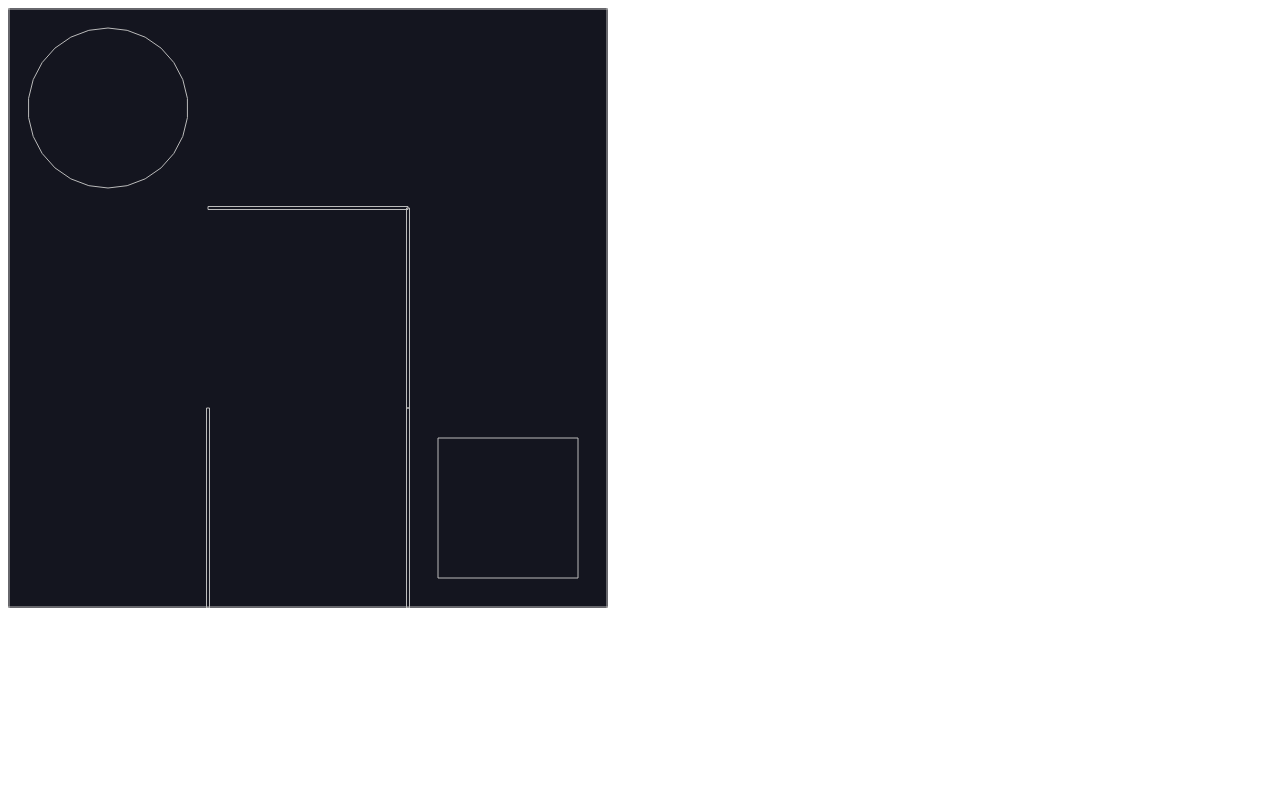
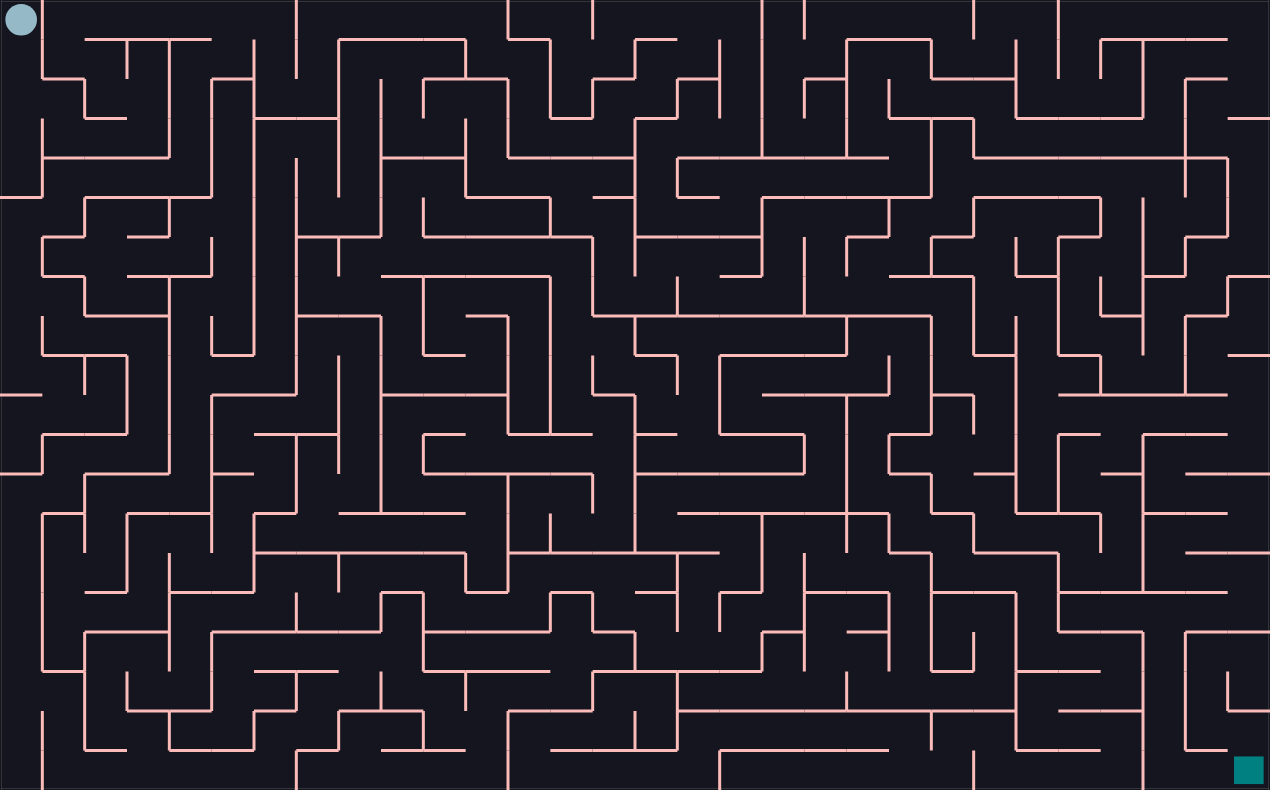
Before and after one commit to IlariaCallegari/Maze, a plain HTML site: page index.html in a window 1280 px wide. Drawn offline with nearby package versions, Linux system fonts and the light colour scheme; animation ran at ten frames a second.

Commit message:
refactor to adapt to screen width/lenght and add winning message

```diff
--- a/index.html
+++ b/index.html
@@ -4,12 +4,40 @@
     <meta charset="UTF-8">
     <meta name="viewport" content="width=device-width, initial-scale=1.0">
     <title>Maze</title>
+    <style>
+        body {
+            margin: 0;
+            position: absolute;
+        }
+
+        .hidden {
+            display: none;
+        }
+
+        h1 {
+            color: lightblue;
+            font-size: 5rem;
+            font-family: Arial, Helvetica, sans-serif;
+        }
+
+        .winner {
+            display: flex;
+            justify-content: center;
+            align-items: center;
+            position: absolute;
+            z-index: 1;
+            height: 100vh;
+            width: 100vh;
+        }
+    </style>
 
     <!-- matter js library -->
     <script src="https://cdnjs.cloudflare.com/ajax/libs/matter-js/0.14.2/matter.min.js"></script>
 </head>
 <body>
-
+    <div class="hidden">
+        <h1>You Win!</h1>
+    </div>
     <script src="index.js"></script>
 </body>
 </html>
--- a/index.js
+++ b/index.js
@@ -1,12 +1,14 @@
 //acquiring properties from Matter
 const { Engine, Render, Runner, World, Bodies, Body, Events } = Matter;
 
-const cells = 3;
-const width = 600;
-const height = 600;
+const cellsHorizontal = 30;
+const cellsVertical = 20;
+const width = window.innerWidth - 10;
+const height = window.innerHeight - 10;
 
 //define our dimensions for the walls
-const unitLenght = width / cells;
+const unitLenghtX = width / cellsHorizontal;
+const unitLenghtY = height / cellsVertical;
 
 //Boilerplate code
 const engine = Engine.create();
@@ -19,6 +21,7 @@ const render = Render.create({
   options: {
     width,
     height,
+    wireframes: false,
   },
 });
 
@@ -50,21 +53,21 @@ const shuffle = (arr) => {
   return arr;
 };
 //Grid
-const grid = Array(cells)
+const grid = Array(cellsVertical)
   .fill(null)
-  .map(() => Array(cells).fill(false));
+  .map(() => Array(cellsHorizontal).fill(false));
 
-const verticals = Array(cells)
+const verticals = Array(cellsVertical)
   .fill(null)
-  .map(() => Array(cells - 1).fill(false));
+  .map(() => Array(cellsHorizontal - 1).fill(false));
 
-const horizontals = Array(cells - 1)
+const horizontals = Array(cellsVertical - 1)
   .fill(null)
-  .map(() => Array(cells).fill(false));
+  .map(() => Array(cellsHorizontal).fill(false));
 
 //pick a random cell to start the maze
-const startRow = Math.floor(Math.random() * cells);
-const startColumn = Math.floor(Math.random() * cells);
+const startRow = Math.floor(Math.random() * cellsVertical);
+const startColumn = Math.floor(Math.random() * cellsHorizontal);
 
 const stepThoroughCell = (row, column) => {
   //if I have visited the cell at row, column then return
@@ -88,9 +91,9 @@ const stepThoroughCell = (row, column) => {
     //check if that neighbour is out of bounds
     if (
       nextRow < 0 ||
-      nextRow >= cells ||
+      nextRow >= cellsVertical ||
       nextColumn < 0 ||
-      nextColumn >= cells
+      nextColumn >= cellsHorizontal
     ) {
       continue;
     }
@@ -121,12 +124,16 @@ horizontals.forEach((row, rowIndex) => {
       return;
     } else {
       const wall = Bodies.rectangle(
-        columnIndex * unitLenght + unitLenght / 2,
-        rowIndex * unitLenght + unitLenght,
-        unitLenght,
+        columnIndex * unitLenghtX + unitLenghtX / 2,
+        rowIndex * unitLenghtY + unitLenghtY,
+        unitLenghtX,
         3,
         {
           isStatic: true,
+          label: "wall",
+          render: {
+            fillStyle: "#fbbbb9",
+          },
         }
       );
       World.add(world, wall);
@@ -141,12 +148,16 @@ verticals.forEach((row, rowIndex) => {
       return;
     } else {
       const wall = Bodies.rectangle(
-        columnIndex * unitLenght + unitLenght,
-        rowIndex * unitLenght + unitLenght / 2,
+        columnIndex * unitLenghtX + unitLenghtX,
+        rowIndex * unitLenghtY + unitLenghtY / 2,
         3,
-        unitLenght,
+        unitLenghtY,
         {
           isStatic: true,
+          label: "wall",
+          render: {
+            fillStyle: "#fbbbb9",
+          },
         }
       );
       World.add(world, wall);
@@ -156,20 +167,27 @@ verticals.forEach((row, rowIndex) => {
 
 //goal
 const goal = Bodies.rectangle(
-  width - unitLenght / 2,
-  height - unitLenght / 2,
-  unitLenght * 0.7,
-  unitLenght * 0.7,
+  width - unitLenghtX / 2,
+  height - unitLenghtY / 2,
+  unitLenghtX * 0.7,
+  unitLenghtY * 0.7,
   {
     label: "goal",
     isStatic: true,
+    render: {
+      fillStyle: "#008080",
+    },
   }
 );
 World.add(world, goal);
 
 //ball
-const ball = Bodies.circle(unitLenght / 2, unitLenght / 2, unitLenght * 0.4, {
+const ballRadius = Math.min(unitLenghtX, unitLenghtY) * 0.4;
+const ball = Bodies.circle(unitLenghtX / 2, unitLenghtY / 2, ballRadius, {
   label: "ball",
+  render: {
+    fillStyle: "#95B9C7",
+  },
 });
 World.add(world, ball);
 
@@ -193,13 +211,19 @@ document.addEventListener("keydown", (event) => {
 
 //Win condition
 Events.on(engine, "collisionStart", (event) => {
-  event.pairs.forEach(collision => {
+  event.pairs.forEach((collision) => {
     const labels = ["ball", "goal"];
     if (
       labels.includes(collision.bodyA.label) &&
       labels.includes(collision.bodyB.label)
     ) {
-      console.log("user won");
+        document.querySelector('.hidden').classList.add('winner');
+      world.gravity.y = 1;
+      world.bodies.forEach((body) => {
+        if (body.label === "wall") {
+          Body.setStatic(body, false);
+        }
+      });
     }
   });
 });
```
